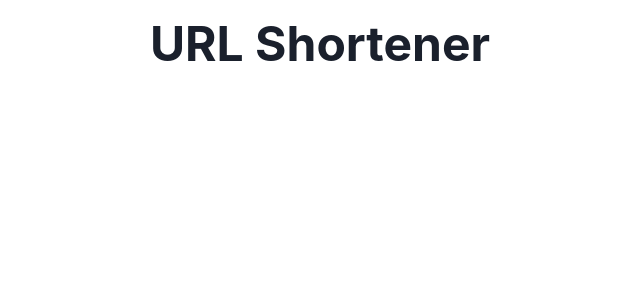
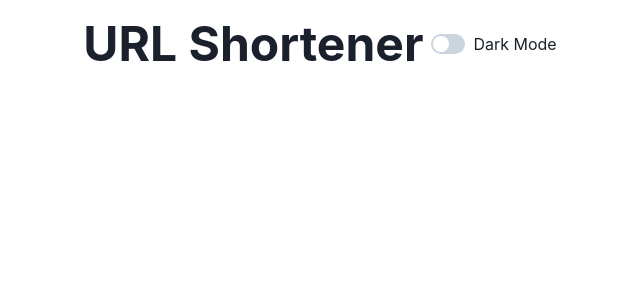
Before and after one commit to MaayanBah/url-shortener, a React (Vite) app in the folder client/: page / in a window 1280 px wide. Shown: the top 300 px of the page, without its empty margins (320-960 px from the left). Built offline with nearby package versions, Linux system fonts and the light colour scheme.

Commit message:
Build the color mode switch

```diff
--- a/client/src/App.tsx
+++ b/client/src/App.tsx
@@ -1,10 +1,14 @@
-import { Heading, VStack } from "@chakra-ui/react";
+import { Heading, HStack, VStack } from "@chakra-ui/react";
+import ColorModeSwitch from "./components/colorModeSwitch";
 
 function App() {
   return (
     <div>
       <VStack paddingTop={5}>
-        <Heading size="2xl">URL Shortener</Heading>
+        <HStack>
+          <Heading size="2xl">URL Shortener</Heading>
+          <ColorModeSwitch />
+        </HStack>
       </VStack>
     </div>
   );
--- /dev/null
+++ b/client/src/components/colorModeSwitch.tsx
@@ -0,0 +1,17 @@
+import { HStack, Switch, Text, useColorMode } from "@chakra-ui/react";
+
+const ColorModeSwitch = () => {
+  const { toggleColorMode, colorMode } = useColorMode();
+  return (
+    <HStack>
+      <Switch
+        colorScheme="green"
+        isChecked={colorMode === "dark"}
+        onChange={toggleColorMode}
+      />
+      <Text>Dark Mode</Text>
+    </HStack>
+  );
+};
+
+export default ColorModeSwitch;
```
